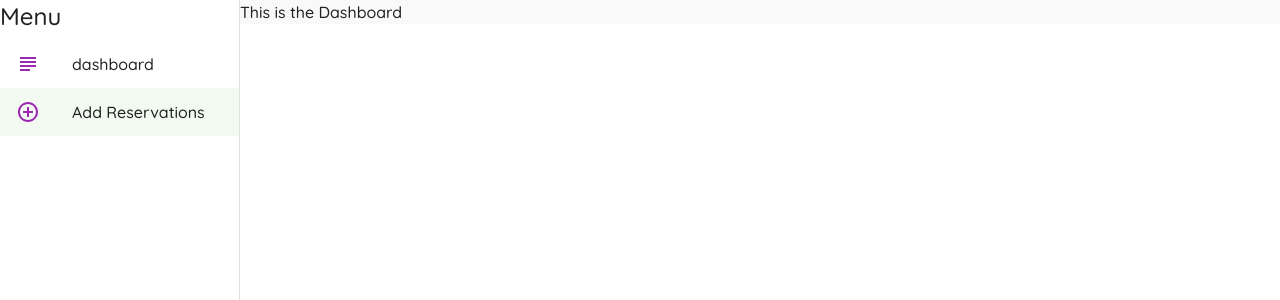
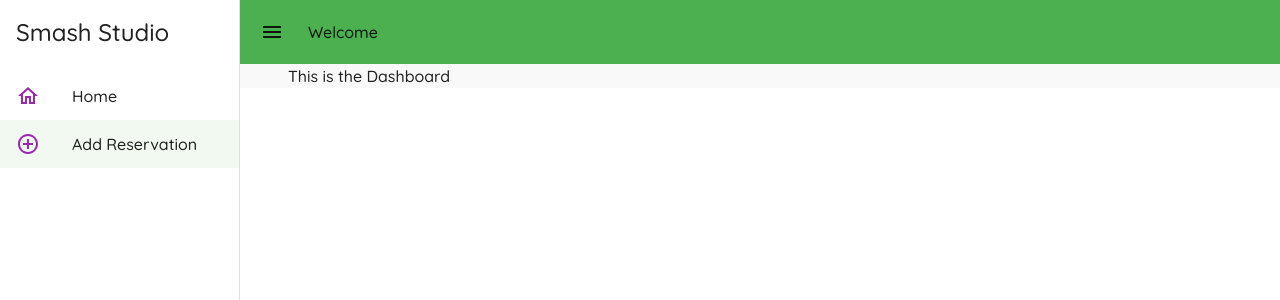
Before and after one commit to franz-net/ga-sei-ss, a React (Create React App) app in the folder client/: page / in a window 1280 px wide. Shown: the top 300 px of the page. Built offline with nearby package versions, Linux system fonts and the light colour scheme; sample sign-in values are in the browser's storage.

Commit message:
added app bar and styles

```diff
--- a/client/src/App.tsx
+++ b/client/src/App.tsx
@@ -4,6 +4,7 @@ import {BrowserRouter, Route, Routes} from "react-router-dom";
 import {Calendar, Dashboard, MasterLayout} from "./pages/authPages";
 import {createTheme, ThemeProvider} from "@mui/material/styles";
 import {green} from "@mui/material/colors";
+import {CssBaseline} from "@mui/material";
 
 const theme = createTheme({
     typography: {
@@ -21,6 +22,7 @@ const theme = createTheme({
 export default function App() {
     return (
         <ThemeProvider theme={theme}>
+            <CssBaseline enableColorScheme/>
             <BrowserRouter>
                 <Routes>
                     <Route path="/" element={
--- a/client/src/pages/authPages/Dashboard.tsx
+++ b/client/src/pages/authPages/Dashboard.tsx
@@ -1,7 +1,9 @@
+import {Container} from "@mui/material";
+
 export default function Dashboard() {
     return (
-        <div>
+        <Container>
             This is the Dashboard
-        </div>
+        </Container>
     )
 }
--- a/client/src/pages/authPages/MasterLayout.tsx
+++ b/client/src/pages/authPages/MasterLayout.tsx
@@ -1,9 +1,25 @@
-import {Box, CssBaseline, Drawer, List, ListItemButton, ListItemIcon, ListItemText, Typography} from "@mui/material";
+import {
+    AppBar,
+    Box,
+    Container,
+    Drawer,
+    IconButton,
+    List,
+    ListItemButton,
+    ListItemIcon,
+    ListItemText,
+    Toolbar,
+    Typography,
+    useTheme
+} from "@mui/material";
 import {Outlet, useNavigate} from "react-router-dom";
 import {useState} from "react";
-import {AddCircleOutlineOutlined, SubjectOutlined} from "@mui/icons-material";
+import {AddCircleOutlineOutlined, HomeOutlined, MenuOutlined} from "@mui/icons-material";
 
 export default function MasterLayout() {
+
+    const theme = useTheme();
+
     const [open, setOpen] = useState<any>(false);
     const [selectedIndex, setSelectedIndex] = useState(1);
     const toggleDrawer = () => {
@@ -23,12 +39,12 @@ export default function MasterLayout() {
 
     const menuItems = [
         {
-            text: 'dashboard',
-            icon: <SubjectOutlined color="secondary"/>,
+            text: 'Home',
+            icon: <HomeOutlined color="secondary"/>,
             path: '/'
         },
         {
-            text: 'Add Reservations',
+            text: 'Add Reservation',
             icon: <AddCircleOutlineOutlined color="secondary"/>,
             path: '/calendar'
         },
@@ -40,15 +56,28 @@ export default function MasterLayout() {
             sx={{
                 display: 'flex',
             }}>
-            <CssBaseline/>
+
+
             {/*@ts-ignore*/}
-            {/*<AppBar position="fixed">
-                <Toolbar variant="dense">
+            <AppBar
+                position="fixed"
+                sx={{
+                    width: 'calc(100% - 240px)'
+                }}
+                elevation={0}
+            >
+                <Toolbar>
                     <IconButton edge="start" color="inherit" aria-label="menu" sx={{mr: 2}}>
-                        <MenuIcon/>
+                        <MenuOutlined/>
                     </IconButton>
+
+                    <Typography>
+                        Welcome
+                    </Typography>
                 </Toolbar>
-            </AppBar>*/}
+            </AppBar>
+
+
             <Drawer
                 variant="permanent"
                 className="drawer"
@@ -60,9 +89,10 @@ export default function MasterLayout() {
                     }
                 }}
             >
+
                 <div>
-                    <Typography variant="h5">
-                        Menu
+                    <Typography variant="h5" sx={{padding: theme.spacing(2)}}>
+                        Smash Studio
                     </Typography>
                 </div>
                 <List>
@@ -80,9 +110,11 @@ export default function MasterLayout() {
                 </List>
 
             </Drawer>
-            <div className="page">
+
+            <Container component="main" className="page">
+                <Toolbar/>
                 <Outlet/>
-            </div>
+            </Container>
         </Box>
     )
 }
```
